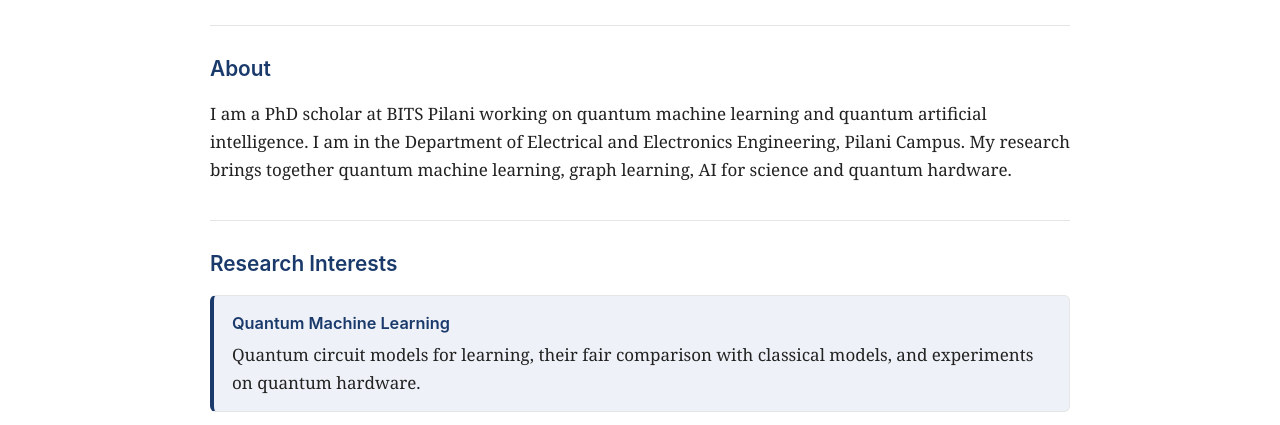
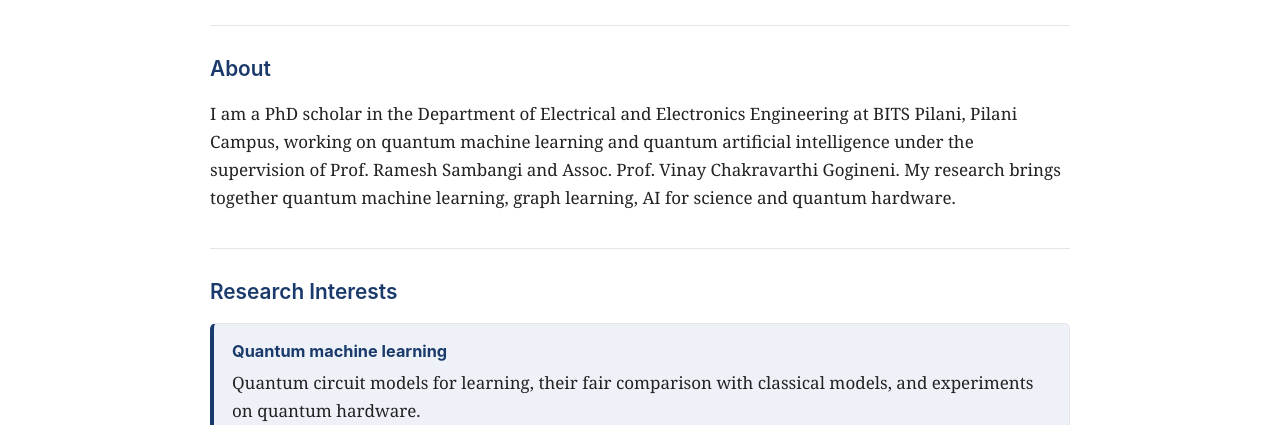
Before and after one commit to Rathodvamshi007/rathodvamshi007.github.io, a plain HTML site: page index.html in a window 1280 px wide. Shown: the part 295-720 px from the top of the page. Drawn offline with Linux system fonts and the light colour scheme.

Commit message:
About sentence, supervisors in Education, bold research focus

```diff
--- a/index.html
+++ b/index.html
@@ -112,15 +112,16 @@
 <main id="main" class="wrap">
   <section id="about" aria-labelledby="h-about">
     <h2 id="h-about">About</h2>
-    <p>I am a PhD scholar at BITS Pilani working on quantum machine learning and quantum artificial intelligence. I am in the
-    Department of Electrical and Electronics Engineering, Pilani Campus. My research brings together quantum machine learning,
-    graph learning, AI for science and quantum hardware.</p>
+    <p>I am a PhD scholar in the Department of Electrical and Electronics Engineering at BITS Pilani, Pilani Campus, working on
+    quantum machine learning and quantum artificial intelligence under the supervision of Prof. Ramesh Sambangi and Assoc. Prof.
+    Vinay Chakravarthi Gogineni. My research brings together quantum machine learning, graph learning, AI for science and quantum
+    hardware.</p>
   </section>
 
   <section id="research" aria-labelledby="h-research">
     <h2 id="h-research">Research Interests</h2>
     <div class="main-card">
-      <h3>Quantum Machine Learning</h3>
+      <h3><strong>Quantum machine learning</strong></h3>
       <p>Quantum circuit models for learning, their fair comparison with classical models, and experiments on quantum hardware.</p>
     </div>
     <ul class="interests">
@@ -136,6 +137,7 @@
       <div class="entry">
         <h3>PhD, Quantum Artificial Intelligence</h3>
         <p>Department of Electrical and Electronics Engineering, BITS Pilani, Pilani Campus</p>
+        <p>Supervisors: Prof. Ramesh Sambangi (BITS Pilani) and Prof. Vinay Chakravarthi Gogineni (University of Southern Denmark)</p>
       </div>
     </div>
   </section>
```
